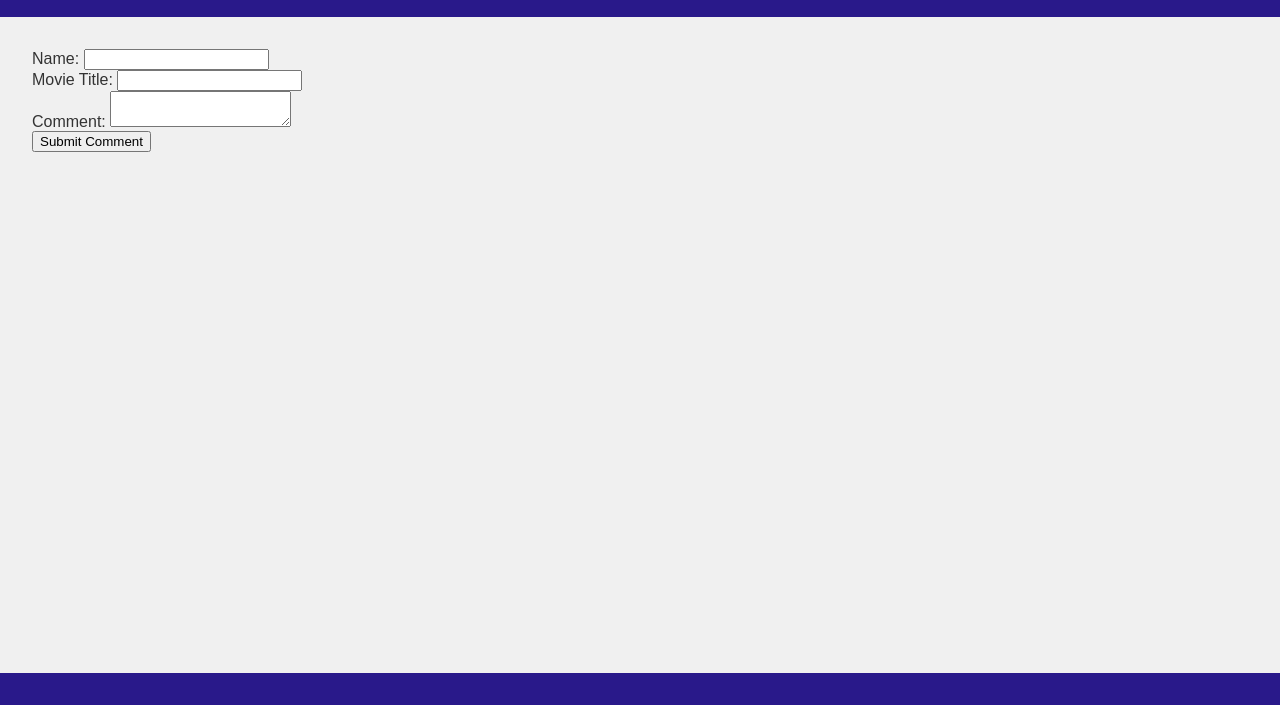
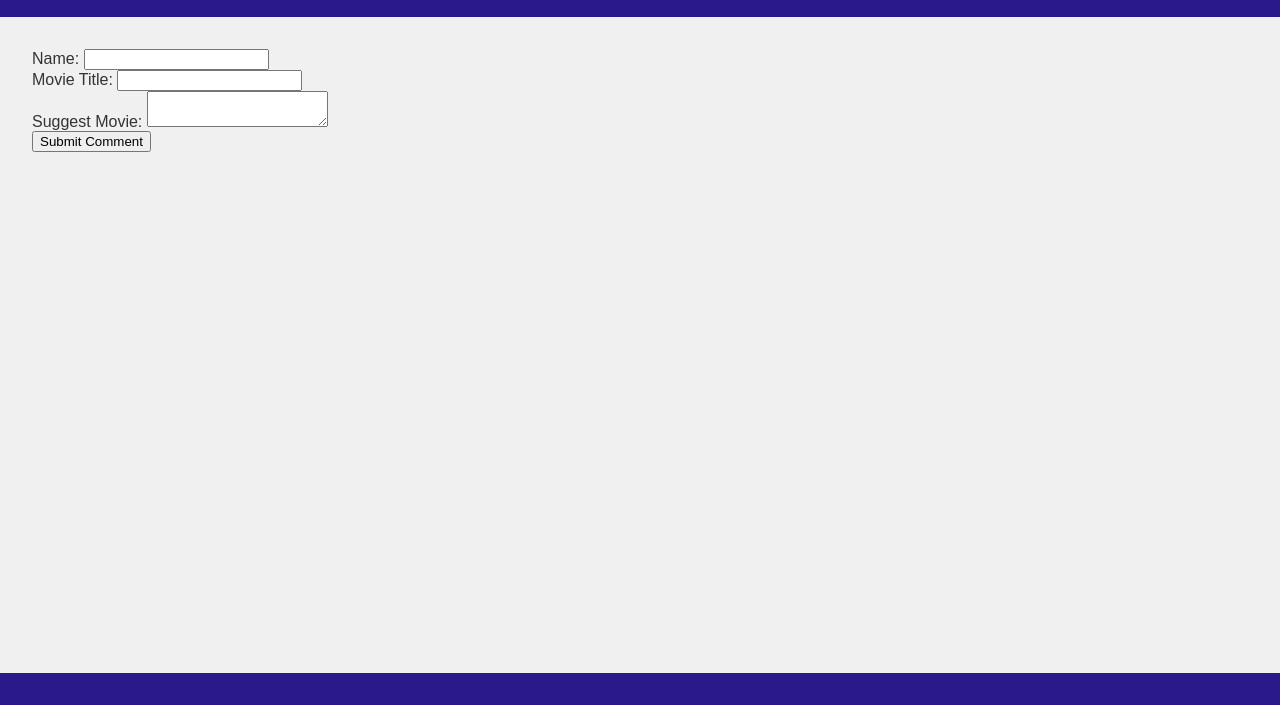
Before and after one commit to Zeddicus-Zul/zeddicus-zul.github.io, a plain HTML site: page index.html in a window 1280 px wide. Shown: the part 95-800 px from the top of the page. Drawn offline with Linux system fonts and the light colour scheme; no server answers.

```diff
--- a/index.html
+++ b/index.html
@@ -56,7 +56,7 @@
                 <label for="title">Movie Title:</label> <!-- Added title input -->
                 <input type="text" id="title" required><br>
 
-                <label for="comment">Comment:</label>
+                <label for="comment">Suggest Movie:</label>
                 <textarea id="comment" required></textarea><br>
 
                 <button type="button" onclick="submitComment()">Submit Comment</button>
```
